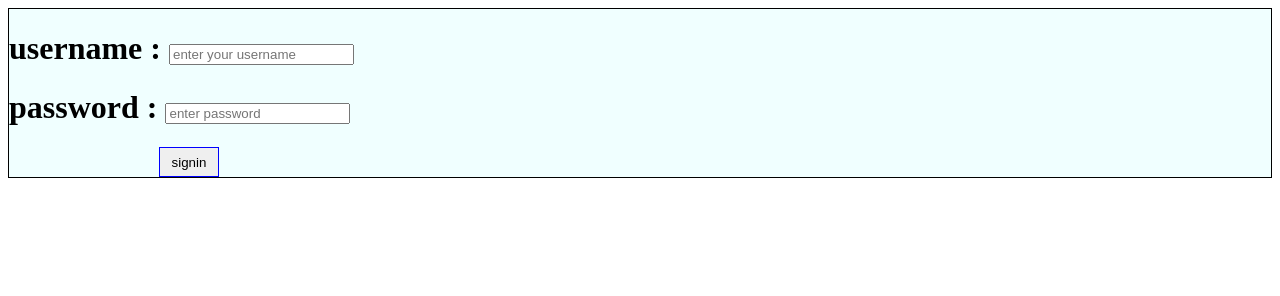
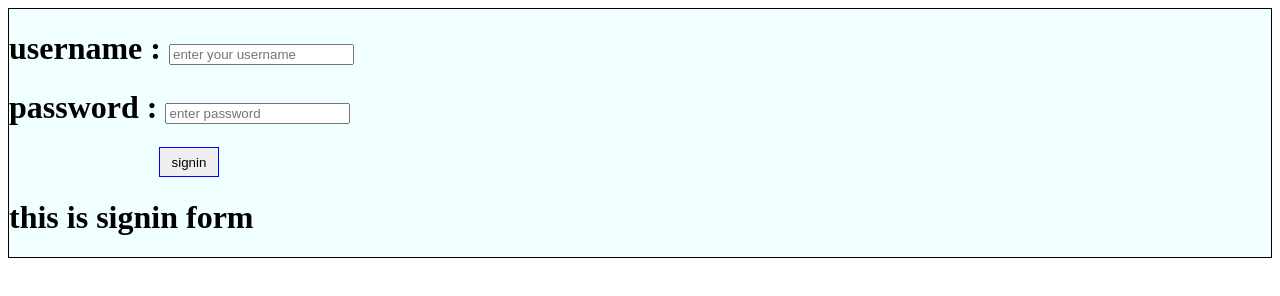
Before and after one commit to Dp7420/DigambarRepo, a plain HTML site: page signin.html in a window 1280 px wide. Drawn offline with Linux system fonts and the light colour scheme.

Commit message:
added signin info

```diff
--- a/signin.html
+++ b/signin.html
@@ -10,6 +10,7 @@
     <h1>username : <input type="text" placeholder="enter your username" name="" id=""></h1>
     <h1>password : <input type="password" placeholder="enter password" name="" id=""></h1>
     <button style="border: 1px solid blue; margin-left: 150px; height:30px; width: 60px;">signin</button>
+   <h1>this is signin form</h1>
    </div>
 </body>
 </html>
```
